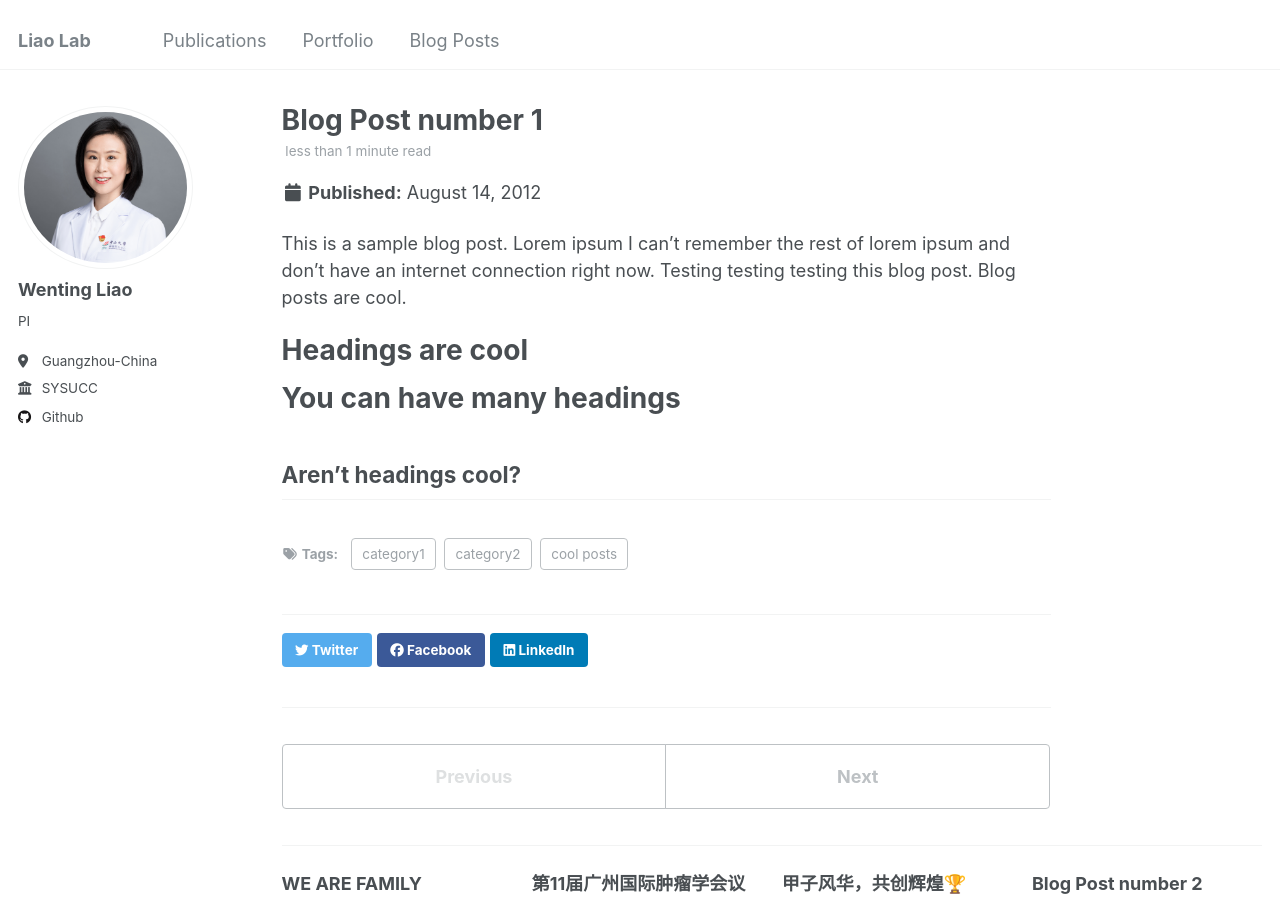
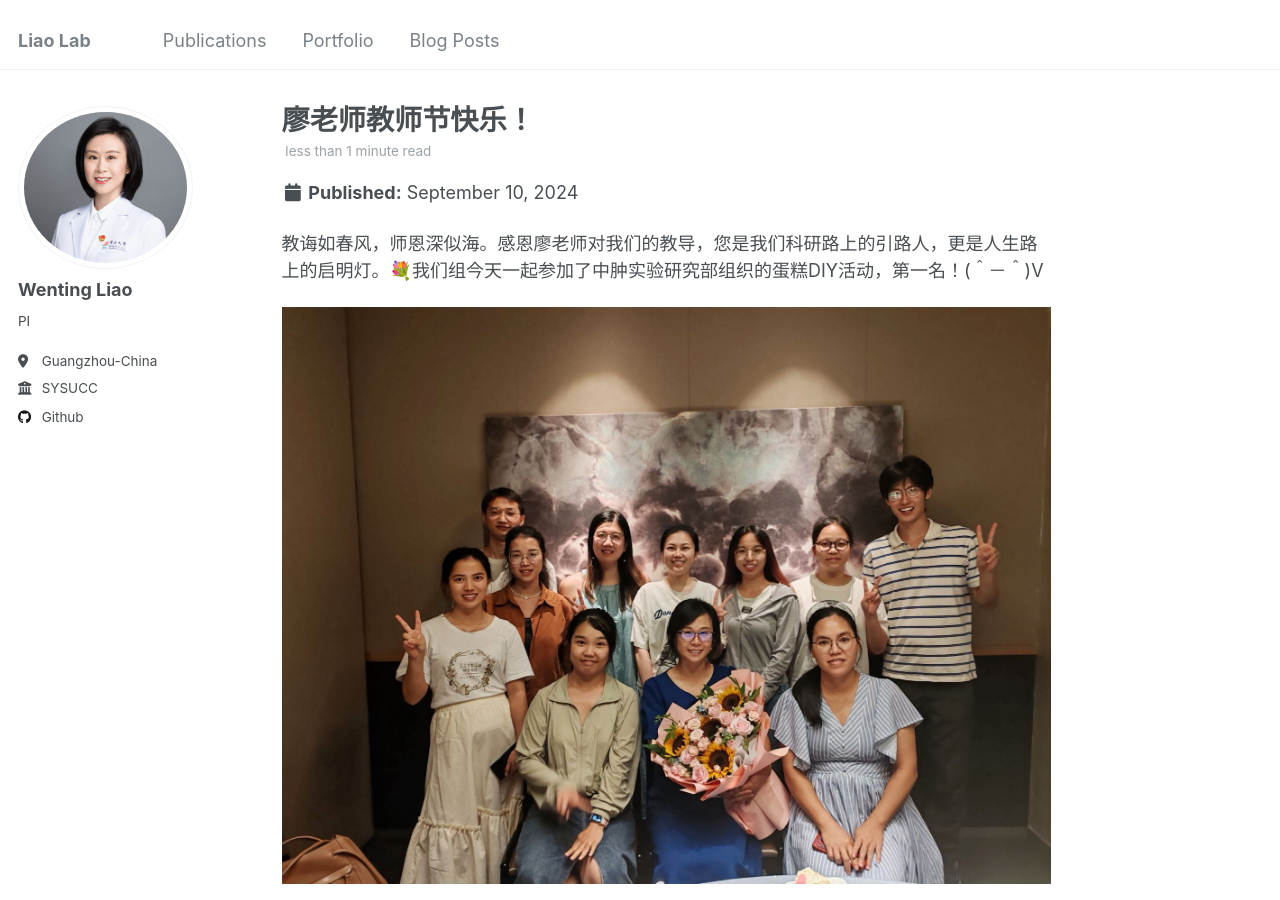
Before and after one commit to ImmunoTransLab/ImmunoTransLab, a Jekyll site: the page built from _posts/2012-08-14-blog-post-1.md, in a window 1280 px wide and 900 px high. Built offline with Jekyll 4.4.1, drawn with Linux system fonts in a browser that asks for light colours.

Commit message:
Update 2012-08-14-blog-post-1.md

```diff
--- a/_posts/2012-08-14-blog-post-1.md
+++ b/_posts/2012-08-14-blog-post-1.md
@@ -1,20 +1,18 @@
 ---
-title: 'Blog Post number 1'
-date: 2012-08-14
-permalink: /posts/2012/08/blog-post-1/
+title: '廖老师教师节快乐！'
+date: 2024-09-10
+permalink: /posts/2024/09/blog-post-1/
 tags:
-  - cool posts
-  - category1
-  - category2
+  - 桃李不言 下自成蹊
+
 ---
 
-This is a sample blog post. Lorem ipsum I can't remember the rest of lorem ipsum and don't have an internet connection right now. Testing testing testing this blog post. Blog posts are cool.
+教诲如春风，师恩深似海。感恩廖老师对我们的教导，您是我们科研路上的引路人，更是人生路上的启明灯。💐我们组今天一起参加了中肿实验研究部组织的蛋糕DIY活动，第一名！(＾－＾)V
 
-Headings are cool
-======
+![](/images/posts/微信图片_20241223233406.jpg)
 
-You can have many headings
-======
+![](/images/posts/微信图片_20241223233353.jpg)
 
-Aren't headings cool?
-------
+![](/images/posts/微信图片_20241223233343.jpg)
+
+![](/images/posts/微信图片_20241223233328.jpg)
```
